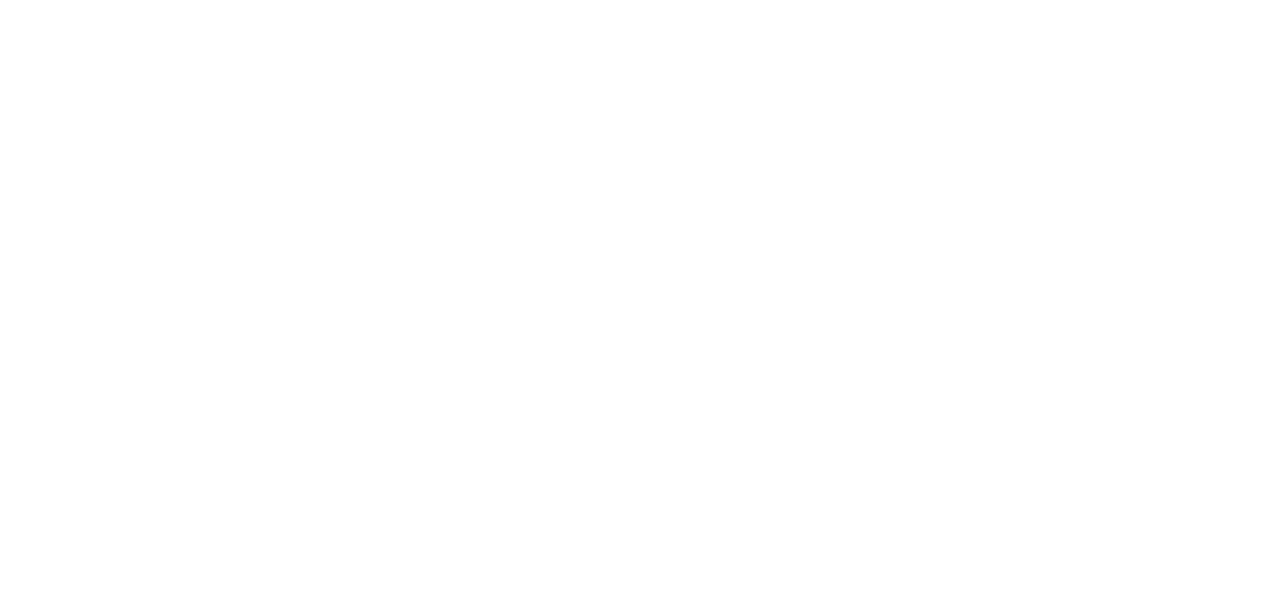
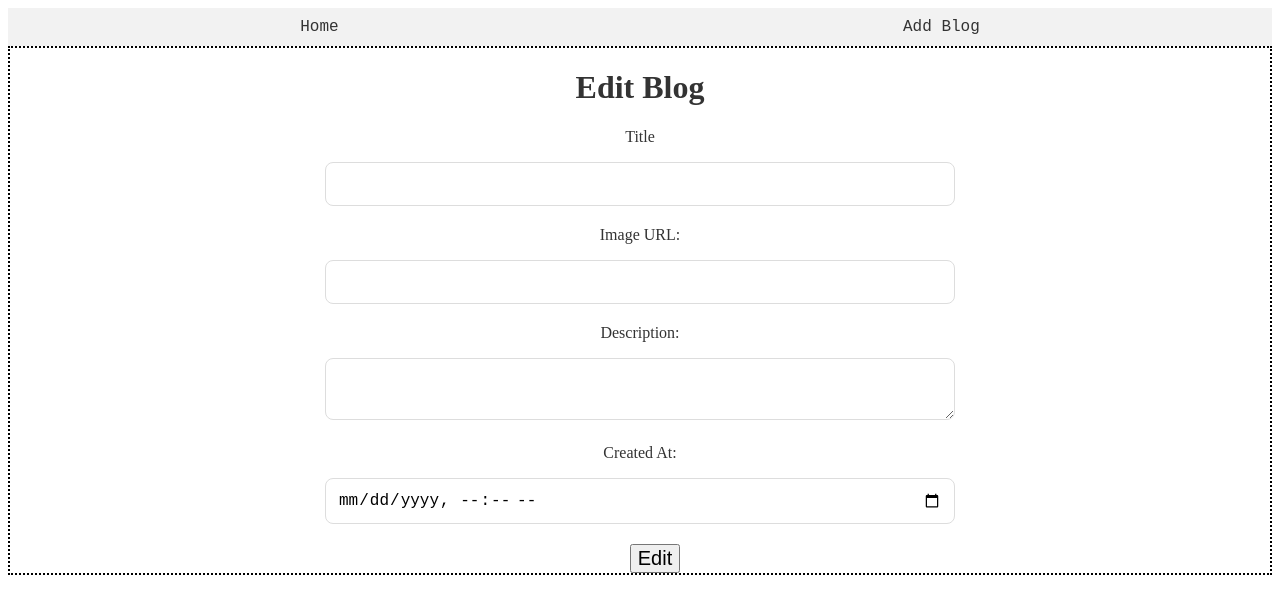
Before and after one commit to dipendrabhandarii/ReactCMSproject, a React (Vite) app: page /EditBlogs/1 in a window 1280 px wide. Before the commit this address had no page. Shown: the top 614 px of the page. Built offline with nearby package versions, Linux system fonts and the light colour scheme; no server answers; the HTML template or start-up script is replaced by a standard one.

Commit message:
EDIT blog

```diff
--- a/src/App.jsx
+++ b/src/App.jsx
@@ -12,7 +12,7 @@
     <Routes>
       <Route path='/' element={<AllBlogs />} />
       <Route path='/CreateBlogs' element={<CreateBlogs/>} />
-      <Route path='/EditBlogs' element={<EditBlogs />} />
+      <Route path='/EditBlogs/:id' element={<EditBlogs />} />
       <Route path='SingleBlogs/:id' element={<SingleBlogs />} />
     </Routes>
 
--- a/src/components/Navbar/Navbar.css
+++ b/src/components/Navbar/Navbar.css
@@ -13,12 +13,15 @@
 
 li {
   display: inline;
+  font-family: 'Courier New', Courier, monospace;
+
 }
 
 a {
   text-decoration: none;
   color: #333;
   padding: 5px 10px;
+  font: bolder;
 }
 
 a:hover {
--- a/src/components/Navbar/Navbar.jsx
+++ b/src/components/Navbar/Navbar.jsx
@@ -5,7 +5,7 @@
   return (
     <nav>
       <ul>
-        <li>
+        <li >
           <a href="/">Home</a>
         </li>
         <li>
--- a/src/pages/CreateBlogs/CreateBlogs.css
+++ b/src/pages/CreateBlogs/CreateBlogs.css
@@ -5,27 +5,40 @@
 
 label {
   display: block;
-    margin-bottom: 5px;
+  margin-bottom: 8px; /* Slightly increased margin for better spacing */
+  color: #333; /* Darker label color for better contrast */
 }
 
 input[type="text"],
 textarea,
 input[type="datetime-local"] {
-    width: 100%;
-    padding: 10px;
-    border: 1px solid #ccc;
-    border-radius: 5px;
+  width: 50%;
+  padding: 12px; /* Increased padding for a more comfortable input feel */
+  border: 1px solid #ddd; /* Softer border color */
+  border-radius: 8px; /* Rounded corners for a modern look */
   font-size: 16px;
   box-sizing: border-box;
-    margin-top: 5px;
+  margin-top: 8px; /* Slightly increased margin for better spacing */
+  transition: border-color 0.3s ease-in-out; /* Smooth transition on border color */
+}
+
+input[type="text"]:focus,
+textarea:focus,
+input[type="datetime-local"]:focus {
+  border-color: #007bff; /* Highlight border color on focus */
 }
 
 button {
-    padding: 10px 20px;
+  padding: 12px 24px; /* Increased padding for a larger button */
   background-color: #007bff;
   color: #fff;
   border: none;
-    border-radius: 5px;
+  border-radius: 8px;
   cursor: pointer;
-    font-size: 16px;
+  font-size: 18px; /* Slightly increased font size for better visibility */
+  transition: background-color 0.3s ease-in-out; /* Smooth transition on background color */
 }
+
+button:hover {
+  background-color: #0056b3; /* Darker color on hover for a subtle effect */
+}
--- a/src/pages/CreateBlogs/CreateBlogs.jsx
+++ b/src/pages/CreateBlogs/CreateBlogs.jsx
@@ -3,6 +3,7 @@
 import './CreateBlogs.css'
 import axios from 'axios';
 import { useNavigate } from 'react-router-dom';
+import avatarImage from "c:/Users/user/Pictures/Picsart_23-01-31_09-32-02-946.jpg";
 
 const CreateBlogs = () => {
   const [title,setTitle]= useState("")
@@ -33,8 +34,9 @@
   return (
     <div>
       <Navbar />
-      <form onSubmit={createBlog} >
-        <div className="form-group">
+      <form onSubmit={createBlog} style={{alignContent:"center", textAlign:"center"}}>
+        <div className="form-group" >
+          <h1>Add Blog</h1>
           <label htmlFor="title">Title:</label>
           <input type="text" id="title" name="title"  required onChange={(e)=>setTitle(e.target.value)}/>
         </div>
--- /dev/null
+++ b/src/pages/EditBlogs/EditBlogs.css
@@ -0,0 +1,44 @@
+/* Add your styles here */
+.form-group {
+    margin-bottom: 20px;
+  }
+
+  label {
+    display: block;
+    margin-bottom: 8px; /* Slightly increased margin for better spacing */
+    color: #333; /* Darker label color for better contrast */
+  }
+
+  input[type="text"],
+  textarea,
+  input[type="datetime-local"] {
+    width: 50%;
+    padding: 12px; /* Increased padding for a more comfortable input feel */
+    border: 1px solid #ddd; /* Softer border color */
+    border-radius: 8px; /* Rounded corners for a modern look */
+    font-size: 16px;
+    box-sizing: border-box;
+    margin-top: 8px; /* Slightly increased margin for better spacing */
+    transition: border-color 0.3s ease-in-out; /* Smooth transition on border color */
+  }
+
+  input[type="text"]:focus,
+  textarea:focus,
+  input[type="datetime-local"]:focus {
+    border-color: #007bff; /* Highlight border color on focus */
+  }
+
+  button {
+    padding: 12px 24px; /* Increased padding for a larger button */
+    background-color: #007bff;
+    color: #fff;
+    border: none;
+    border-radius: 8px;
+    cursor: pointer;
+    font-size: 18px; /* Slightly increased font size for better visibility */
+    transition: background-color 0.3s ease-in-out; /* Smooth transition on background color */
+  }
+
+  button:hover {
+    background-color: #0056b3; /* Darker color on hover for a subtle effect */
+  }
--- a/src/pages/EditBlogs/EditBlogs.jsx
+++ b/src/pages/EditBlogs/EditBlogs.jsx
@@ -1,12 +1,68 @@
-import React from "react";
+import React, { useEffect, useState } from "react";
 import Navbar from "../../components/Navbar/Navbar";
+import { useNavigate, useParams } from "react-router-dom";
+import axios from "axios";
+
 
 const EditBlogs = () => {
+  const {id}= useParams()
+  const navigate =useNavigate()
+  const [blog,setBlog]= useState({})
+  // console.log(id)
+
+  const fetchBlogs = async()=> {
+   const response= await axios.get("https://655c668825b76d9884fd268c.mockapi.io/blogs/"+ id )
+   // console.log(response)
+  if(response.status==200){
+    setBlog(response.data)
+    // console.log(blog)
+  }
+}
+  useEffect(()=>{
+    fetchBlogs()},[]
+  )
+
+  const edit = async(e)=> {
+    e.preventDefault()
+  const response = await axios.put("https://655c668825b76d9884fd268c.mockapi.io/blogs/"+ id,blog)
+  console.log(response)
+  if(response.status==200)
+  {
+    navigate("/singleblogs/"+id)
+  }
+  else{
+    alert("something went wrong")
+  }
+  }
+
+
+
   return (
-    <div>
-      <Navbar />
-      EditBlogs
-    </div>
+
+      <div>
+        <div><Navbar /></div>
+        <form onSubmit={edit} style={{ alignContent: "center", textAlign: "center", border: "2px dotted black" }}>
+
+        <div className="form-group">
+          <h1>Edit Blog</h1>
+          <label htmlFor="title">Title</label>
+          <input type="text" id="title" name="title" onChange={(e)=>setBlog({...blog,title:e.target.value})} value={blog.title} />
+        </div>
+        <div className="form-group">
+          <label htmlFor="image">Image URL:</label>
+          <input type="text" id="image" name="image" value={blog.avatar} required onChange={(e)=>setBlog({...blog,avatar:e.target.value})}/>
+        </div>
+        <div className="form-group">
+          <label htmlFor="description">Description:</label>
+          <textarea id="description" name="description" value={blog.description} required onChange={(e)=>setBlog({...blog,description:e.target.value})}></textarea>
+        </div>
+        <div className="form-group">
+          <label htmlFor="createdAt">Created At:</label>
+          <input type="datetime-local" id="createdAt" name="createdAt" />
+        </div>
+        <input type="submit"  value ="Edit"  style={{marginLeft:"30px", fontSize:"20px"}}/>
+      </form>
+      </div>
   );
 };
 
--- a/src/pages/SingleBlogs/SingleBlogs.jsx
+++ b/src/pages/SingleBlogs/SingleBlogs.jsx
@@ -3,6 +3,7 @@
 import { useNavigate, useParams } from "react-router-dom";
 import "./SingleBlogs.css";
 import Navbar from "../../components/Navbar/Navbar";
+import avatarImage from "c:/Users/user/Pictures/Picsart_23-01-31_09-32-02-946.jpg";
 
 const SingleBlogs = () => {
   const { id } = useParams();
@@ -45,10 +46,8 @@
         <img src={blog?.avatar} alt="Author Avatar" className="avatar" />
         <button
           style={{ textAlign: "right", marginLeft: "50px" }}
-          onClick={deleteBlog}
-        >
-          Delete
-        </button>
+          onClick={deleteBlog} >Delete</button>
+          <button style={{marginLeft:"55px"}} onClick={()=>navigate("/EditBlogs/" +id)}>Edit</button>
       </div>
     </div>
   );
```
Lines whose indentation alone changed are shown as unchanged.
